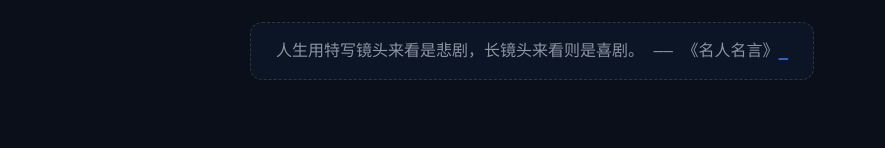
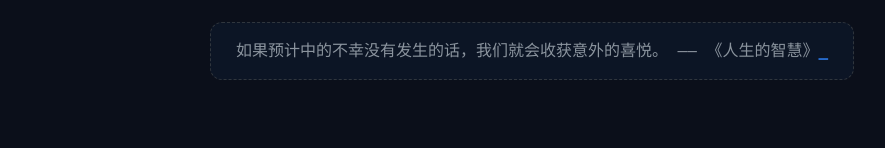
Before and after one commit to VarleyT/VarleyT.github.io, a plain HTML site: page index.html in a window 1280 px wide. Shown: the part 259-407 px from the top of the page, without its empty margins (108-993 px from the left). Drawn offline with Linux system fonts and the light colour scheme.

Commit message:
deploy: ffd9f16473abbb312955f169398660efd92992ad

```diff
--- a/index.html
+++ b/index.html
@@ -110,7 +110,7 @@
 
         <script>
             // 由 Node.js 构建时注入的今日名言
-            const quote = "人生用特写镜头来看是悲剧，长镜头来看则是喜剧。 —— 《名人名言》";
+            const quote = "如果预计中的不幸没有发生的话，我们就会收获意外的喜悦。 —— 《人生的智慧》";
             let i = 0;
             const speed = 100; // 打字速度（毫秒）
 
```
